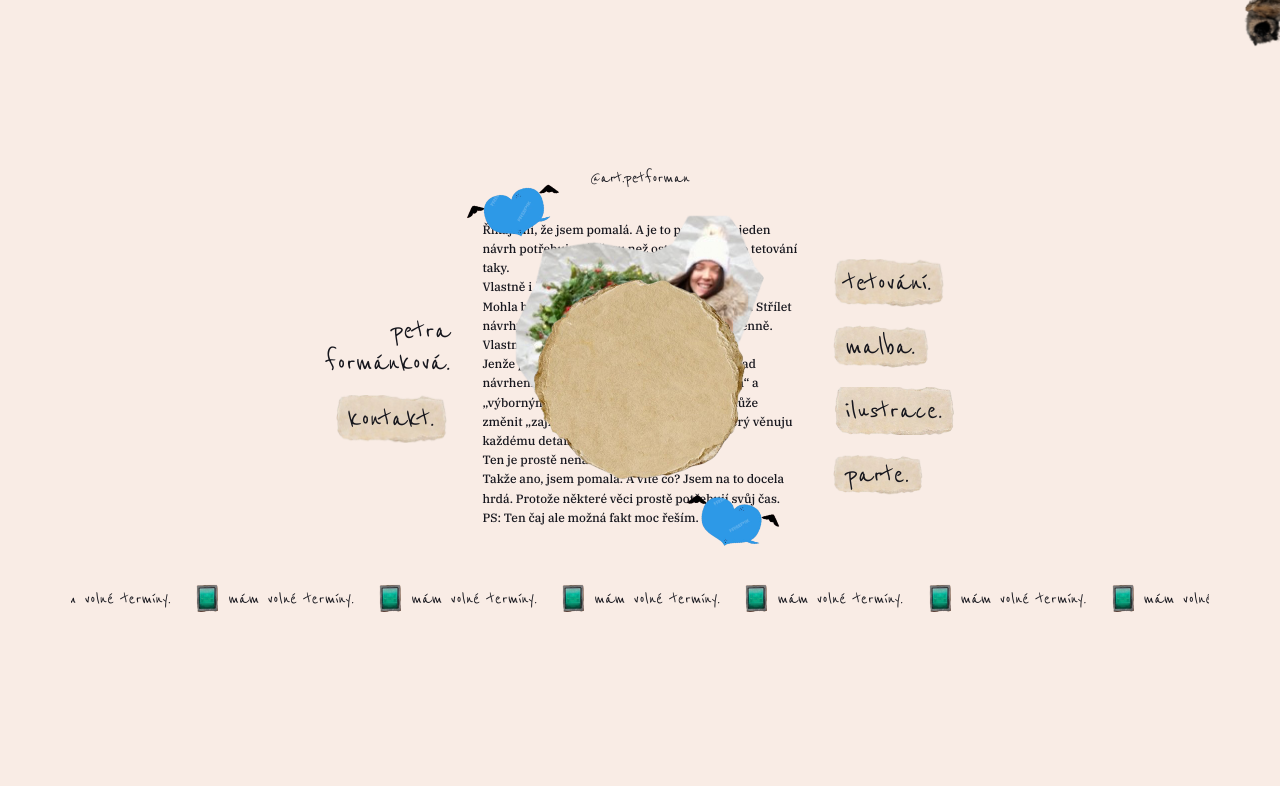
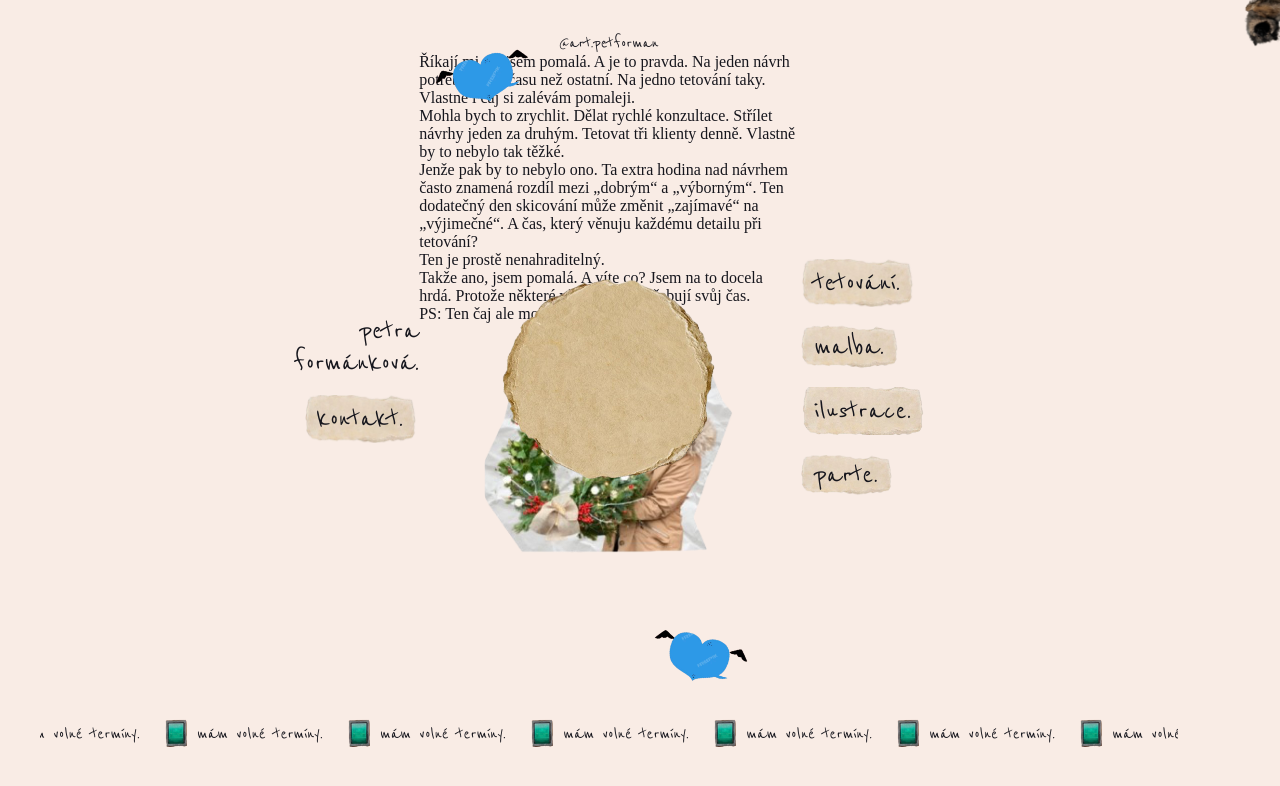
Before and after one commit to hlavsa/apetforman, a Next.js app: page / in a window 1280 px wide. Shown: the top 786 px of the page. Built offline with nearby package versions, Linux system fonts and the light colour scheme.

Commit message:
Update MainPage.js

```diff
--- a/components/MainPage.js
+++ b/components/MainPage.js
@@ -114,7 +114,7 @@ export default function Page() {
   };
 
   return (
-    <div className="bodyContainer">
+    <div className="{`${reenieBeanie.className} bodyContainer`}">
 
       {/* Jamie in the corner */}
       <div className="jamieCorner">
@@ -151,7 +151,7 @@ export default function Page() {
             <div className="heart-bottom">
               <img src="/images/heart.png" alt="" />
             </div>
-          <div className="backgroundText">
+          <div className="{`${ibmPlexSerif.className} backgroundText`}">
             Říkají mi, že jsem pomalá. A je to pravda. Na jeden návrh potřebuju víc času než ostatní. Na jedno tetování taky. <br />
             Vlastně i čaj si zalévám pomaleji.<br />
 
```
